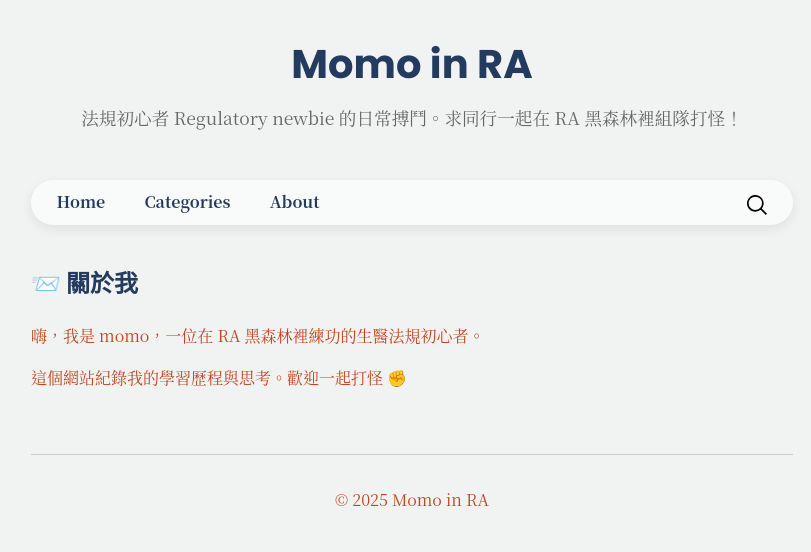
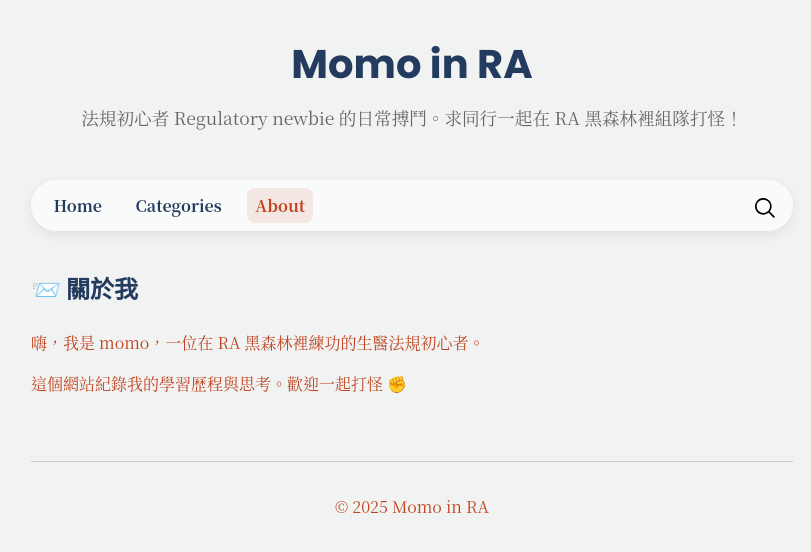
Before and after one commit to MomoInRA/github.io, a Jekyll site: the page built from about.html, in a window 1280 px wide. Shown: the top 552 px of the page, without its empty margins (228-1039 px from the left). Built offline with Jekyll 4.4.1, drawn with Linux system fonts in a browser that asks for light colours; some web fonts are replaced.

Commit message:
Update style.css

```diff
--- a/assets/css/style.css
+++ b/assets/css/style.css
@@ -67,78 +67,63 @@
 /* 不要 header/nav 的預設底線 */
 header a:hover, .navbar a:hover { text-decoration: none; }
 
-/* ==== 導覽列：玻璃膠囊風格 ==== */
-.navbar {
-  position: sticky;
-  top: 14px;                  /* 頂部留一點距離 */
-  z-index: 100;
-  backdrop-filter: blur(12px); /* 毛玻璃效果 */
-  background-color: rgba(255, 255, 255, 0.4); /* 半透明白 */
-  border-radius: 999px;        /* 膠囊形狀 */
-  padding: 0.6rem 1.2rem;
-  margin: 0 auto 2.5rem;       /* 底部留白 */
-  max-width: fit-content;      /* 只包住內容，不要整條佔滿 */
-  box-shadow: 0 4px 12px rgba(0,0,0,0.08); /* 輕陰影漂浮感 */
+
+/* ==== Navbar：玻璃膠囊 + 左右分區（最終版） ==== */
+.navbar{
+  position: sticky; top: 14px; z-index: 1000;
+  display: flex; align-items: center; justify-content: space-between;
+
+  /* 玻璃膠囊外觀 */
+  backdrop-filter: blur(12px); -webkit-backdrop-filter: blur(12px);
+  background-color: rgba(255,255,255,0.6);
+  border-radius: 999px;
+  box-shadow: 0 4px 12px rgba(0,0,0,0.08);
+
+  /* 關鍵：要有寬度才分得開左右 */
+  width: 100%;
+  max-width: var(--content-width);
+  margin: 0 auto 2.5rem;
+  padding: .55rem .9rem;
 }
 
-.navbar ul {
-  list-style: none;
-  padding: 0;
-  margin: 0;
-  display: flex;
-  flex-wrap: wrap;
-  gap: 1.25rem;               /* 選項間距 */
-  justify-content: center;
+/* 左側清單 */
+.nav-left ul{
+  list-style: none; margin: 0; padding: 0;
+  display: flex; align-items: center; gap: 1.1rem;
+}
+.nav-left li{ list-style: none; }
+.nav-left a{
+  color: var(--heading-color);
+  font-weight: 600; font-size: 1rem;
+  text-decoration: none;
+  padding: .35rem .5rem; border-radius: 8px;
+  transition: color .22s ease, transform .22s ease, background-color .22s ease;
+}
+.nav-left a:hover{
+  color: var(--accent);
+  transform: scale(1.06);
+  background: rgba(0,0,0,.04);
+}
+.nav-left a.active{
+  color: var(--accent); font-weight: 700;
+  background: rgba(193,68,32,.10); /* #C14420 的淡底 */
 }
 
-.navbar li { list-style: none; }
-
-.navbar a {
-  color: var(--heading-color);
-  font-weight: 600;
-  padding: .4rem .6rem;
-  border-radius: 6px;
-  text-decoration: none;
-  transition: all 0.25s ease;
-}
-
-.navbar a:hover {
-  color: #C14420;              /* 主色 */
-  transform: scale(1.15);      /* 微放大 */
-}
-
-/* 放大鏡icon 讓左右分區 */
-.navbar{
-  position: sticky; top:14px; z-index:1000;
-  backdrop-filter: blur(12px); -webkit-backdrop-filter: blur(12px);
-  background-color: rgba(255,255,255,.6);
-  border-radius: 999px;
-  box-shadow: 0 4px 12px rgba(0,0,0,.08);
-  padding: .6rem 1rem;
-  margin: 0 auto 2.5rem;
-  max-width: 100%;
-  display: flex; align-items: center; justify-content: space-between;
-}
-.nav-left ul{
-  list-style:none; margin:0; padding:0;
-  display:flex; gap:1.25rem; align-items:center;
-}
-.nav-left li{ list-style:none; }
-
+/* 右側放大鏡 */
+.nav-right a{ display:inline-block; padding: .25rem; border-radius: 8px; }
+.nav-right a:hover{ background: rgba(0,0,0,.04); }
 .nav-right a img.icon{
-  width:20px; height:20px; display:inline-block; max-width:none;
-  vertical-align:middle;
+  width: 20px; height: 20px; max-width: none;
+  display: inline-block; vertical-align: middle;
   transition: transform .2s ease, opacity .2s ease;
 }
-.nav-right a:hover img.icon{ transform: scale(1.12); opacity:.85; }
+.nav-right a:hover img.icon{ transform: scale(1.12); opacity: .85; }
 
+/* 行動版微調 */
 @media (max-width:640px){
-  .navbar{ padding:.45rem .8rem; }
-  .nav-left ul{ gap:.9rem; }
+  .navbar{ padding: .45rem .7rem; }
+  .nav-left ul{ gap: .85rem; }
 }
-
-
-
 
 
 /* 文章列表 */
```
